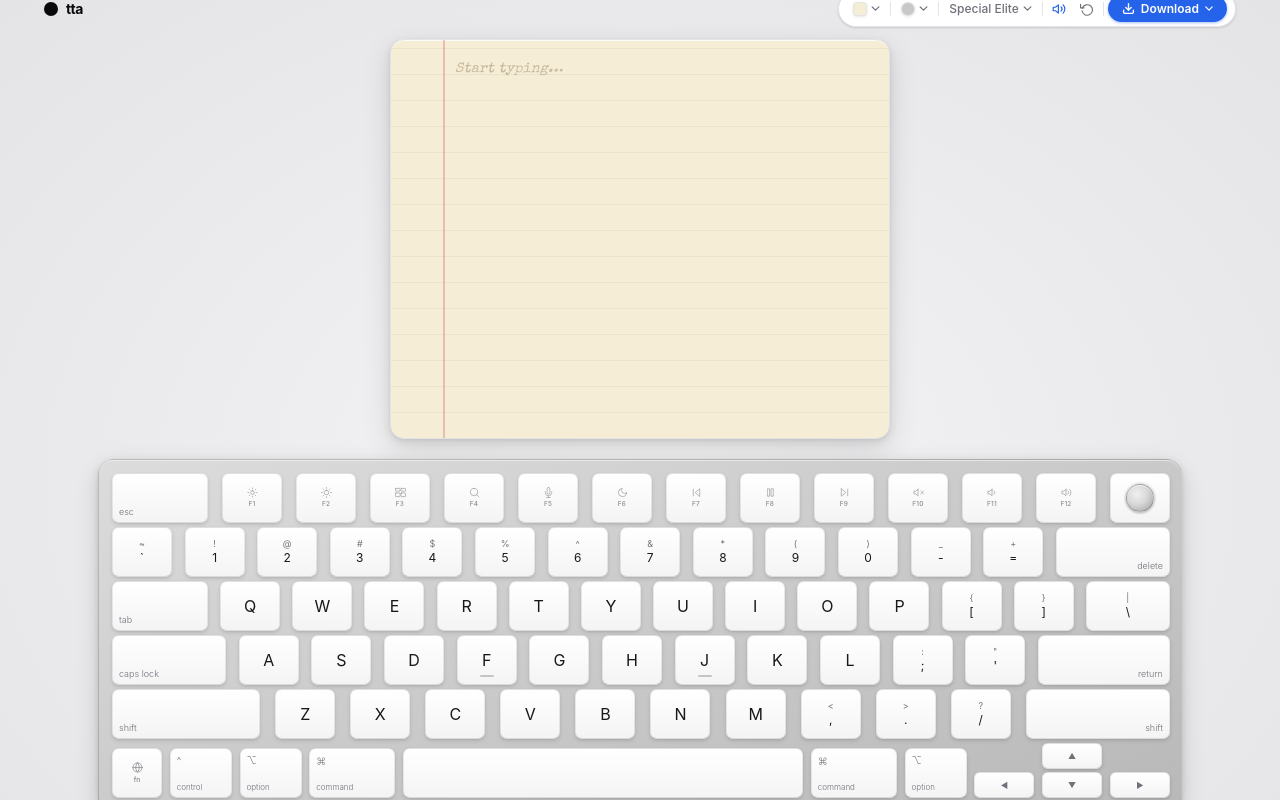
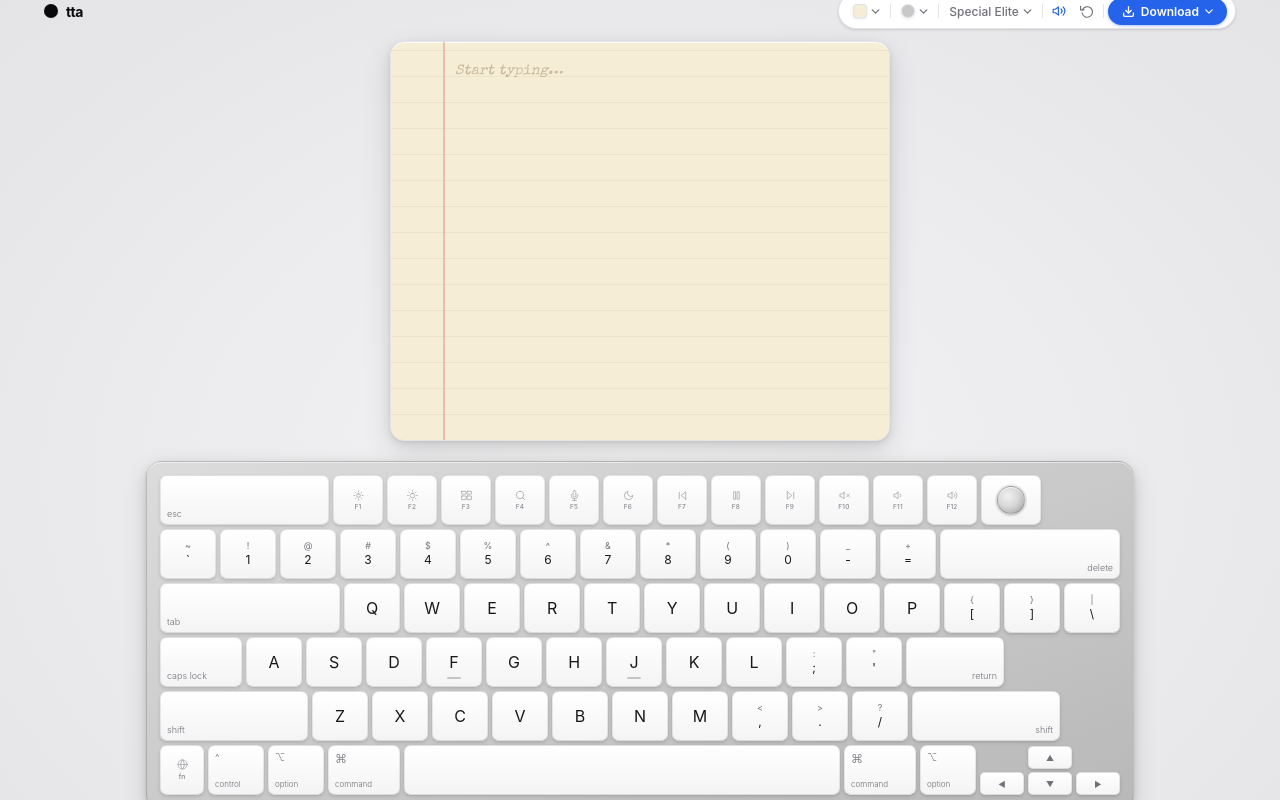
Before and after one commit to ttaiyegbusi/keyboard, a Next.js app: page / in a window 1280 px wide. Built offline with nearby package versions, Linux system fonts and the light colour scheme; a web font is replaced by a local one.

Commit message:
fix: exact key widths per row (all 960px), remove space-between, rich paper textures

```diff
--- a/src/app/globals.css
+++ b/src/app/globals.css
@@ -75,8 +75,8 @@
   --gap:         4px;
   --pad:        13px;
   --kbd-radius: 16px;
-  --inner-w:  1058px;
-  --shell-w:  1084px;
+  --inner-w:   960px;
+  --shell-w:   988px;
 
   /* SF Pro */
   --sf: -apple-system, BlinkMacSystemFont, "SF Pro Text",
@@ -320,15 +320,82 @@ button { background: none; border: none; cursor: pointer; font-family: inherit;
   font-weight: 600;
 }
 
-/* Thumbnail textures */
-.pt-cream    { background: #f5edd6; }
-.pt-white    { background: #f0f0f0; background-image: radial-gradient(circle,#d0d0d0 0.8px,transparent 0.8px); background-size: 5px 5px; }
-.pt-kraft    { background: #a0622a; background-image: repeating-linear-gradient(0deg,rgba(0,0,0,0.07) 0,rgba(0,0,0,0.07) 1px,transparent 1px,transparent 5px); }
-.pt-antique  { background: radial-gradient(ellipse at 40% 30%,#d4b483 0%,#c9a55a 40%,#b8934a 100%); }
-.pt-carton   { background: #b07a3a; background-image: repeating-linear-gradient(0deg,rgba(0,0,0,0.11) 0,rgba(0,0,0,0.11) 2px,transparent 2px,transparent 9px); }
-.pt-oilpaper { background: #e8dfc0; background-image: radial-gradient(ellipse at 65% 35%,rgba(160,130,80,0.28) 0%,transparent 55%); }
-.pt-notebook { background: #f8f9ff; background-image: repeating-linear-gradient(0deg,transparent,transparent 12px,#b0c8e8 12px,#b0c8e8 13px); background-position: 0 8px; }
-.pt-dots     { background: #fff0f5; background-image: radial-gradient(circle,#e8a0b8 1.2px,transparent 1.2px); background-size: 10px 10px; background-position: 5px 5px; }
+/* ── Paper thumbnail textures — rich, detailed, accurate ──────────
+   These must look like real paper so the user can identify each.
+───────────────────────────────────────────────────────────────────*/
+
+/* Cream — warm aged parchment with subtle horizontal grain lines */
+.pt-cream {
+  background: #f5edd6;
+  background-image:
+    repeating-linear-gradient(0deg,
+      transparent 0px, transparent 18px,
+      rgba(180,160,110,0.18) 18px, rgba(180,160,110,0.18) 19px
+    );
+}
+
+/* A4 White — clean white with fine dot grid pattern */
+.pt-white {
+  background: #f8f8f8;
+  background-image: radial-gradient(circle, #c8c8c8 0.9px, transparent 0.9px);
+  background-size: 7px 7px;
+  background-position: 3.5px 3.5px;
+}
+
+/* Brown Kraft — dark warm brown with cross-hatch texture */
+.pt-kraft {
+  background: #a05a28;
+  background-image:
+    repeating-linear-gradient(0deg, rgba(0,0,0,0.09) 0, rgba(0,0,0,0.09) 1px, transparent 1px, transparent 4px),
+    repeating-linear-gradient(90deg, rgba(0,0,0,0.05) 0, rgba(0,0,0,0.05) 1px, transparent 1px, transparent 8px);
+}
+
+/* Antique — golden radial gradient with visible warm glow */
+.pt-antique {
+  background: radial-gradient(ellipse at 38% 28%, #e8c870 0%, #c8a040 35%, #a87828 70%, #8a5810 100%);
+}
+
+/* Carton — warm brown with clear horizontal wood-grain stripes */
+.pt-carton {
+  background: #b07838;
+  background-image:
+    repeating-linear-gradient(0deg,
+      rgba(0,0,0,0.12) 0px, rgba(0,0,0,0.12) 2px,
+      rgba(255,255,255,0.04) 2px, rgba(255,255,255,0.04) 3px,
+      transparent 3px, transparent 10px
+    );
+}
+
+/* Oil Paper — translucent pale yellow with blotch stain */
+.pt-oilpaper {
+  background: #ede0b0;
+  background-image:
+    radial-gradient(ellipse at 65% 35%, rgba(160,130,60,0.35) 0%, transparent 52%),
+    radial-gradient(ellipse at 28% 72%, rgba(180,150,80,0.22) 0%, transparent 42%),
+    radial-gradient(ellipse at 50% 50%, rgba(200,170,100,0.08) 0%, transparent 70%);
+}
+
+/* Note Book — white with clear blue horizontal lines + red margin */
+.pt-notebook {
+  background: #f8f9ff;
+  background-image:
+    /* Red margin line at ~22% from left */
+    linear-gradient(90deg, transparent 22%, #e8a0a0 22%, #e8a0a0 calc(22% + 1.5px), transparent calc(22% + 1.5px)),
+    /* Blue ruled lines */
+    repeating-linear-gradient(0deg,
+      transparent 0px, transparent 14px,
+      #a8c0e8 14px, #a8c0e8 15px
+    );
+  background-position: 0 7px, 0 7px;
+}
+
+/* Dots — soft pink with visible dot grid */
+.pt-dots {
+  background: #fff2f6;
+  background-image: radial-gradient(circle, #e090a8 1.4px, transparent 1.4px);
+  background-size: 9px 9px;
+  background-position: 4.5px 4.5px;
+}
 
 
 /* ── 9. KEYBOARD COLOR PANEL ────────────────────────────────── */
@@ -501,7 +568,7 @@ button { background: none; border: none; cursor: pointer; font-family: inherit;
 .keyboard-grid { display: flex; flex-direction: column; gap: var(--gap); }
 .key-row {
   display: flex; gap: var(--gap); align-items: flex-end;
-  width: var(--inner-w); justify-content: space-between;
+
 }
 
 
@@ -538,18 +605,66 @@ button { background: none; border: none; cursor: pointer; font-family: inherit;
 }
 
 
-/* ── 17. KEY SIZES ──────────────────────────────────────────── */
-.k-std    { width:60px; }  .k-esc    { width:96px; }
-.k-tab    { width:96px; }  .k-caps   { width:114px; }
-.k-delete { width:114px; } .k-return { width:132px; }
-.k-shift-l{ width:148px; } .k-shift-r{ width:144px; }
-.k-mod    { width:62px; }  .k-mod-sm { width:50px; }
-.k-cmd    { width:86px; }  .k-space  { width:400px; }
-.k-fn     { width:60px; }  .k-pipe   { width:84px; }
-.k-knob-w { height:var(--key-h); display:flex; align-items:center; justify-content:center; flex-shrink:0; }
-.k-arrow  { width:60px; height:26px; border-radius:6px; }
-.k-arrow-ud { display:flex; flex-direction:column; gap:3px; align-self:flex-end; flex-shrink:0; }
+/* ── 17. KEY SIZES ──────────────────────────────────────────────
+   CRITICAL: Every row sums to exactly 960px with gap=4px.
+   No stretching — pure fixed widths. Gap is uniform everywhere.
+   Row verification:
+     fn:     169 + 12×50 + 139 + 13×4 = 960 ✓
+     num:    13×56 + 180 + 13×4 = 960 ✓
+     qwerty: 180 + 13×56 + 13×4 = 960 ✓
+     home:   82 + 13×56 + 98 + 13×4 = 960 ✓
+     shift:  148 + 11×56 + 148 + 12×4 = 960 ✓
+     bottom: 44+56+56+72+436+72+56+44+44+44 + 9×4 = 960 ✓
+───────────────────────────────────────────────────────────────*/
+.k-std     { width: 56px; }
+.k-fn      { width: 50px; }    /* fn row keys — narrower than letter keys */
+.k-esc     { width: 169px; }   /* ESC — wide, anchors left of fn row */
+.k-tab     { width: 180px; }
+.k-caps    { width: 82px; }
+.k-delete  { width: 180px; }
+.k-return  { width: 98px; }
+.k-shift-l { width: 148px; }
+.k-shift-r { width: 148px; }
+.k-mod     { width: 56px; }    /* ctrl, option */
+.k-mod-sm  { width: 44px; }    /* fn/globe */
+.k-cmd     { width: 72px; }    /* command */
+.k-space   { width: 436px; }
+.k-pipe    { width: 56px; }    /* backslash/pipe */
+.k-arrow   { width: 44px; height: 23px; border-radius: 5px; }
+.k-arrow-ud { display:flex; flex-direction:column; gap:3px; align-self:flex-end; flex-shrink:0; width:44px; }
 
+/* Touch ID — square key with circular sensor inset */
+.k-knob-w {
+  height: var(--key-h);
+  width: 139px;
+  border-radius: 7px;
+  background: linear-gradient(180deg, var(--key-face) 0%, var(--key-face-bot) 100%);
+  border: 1px solid rgba(0,0,0,0.08);
+  border-bottom: 1.5px solid rgba(0,0,0,0.14);
+  box-shadow:
+    0 1px 0 rgba(255,255,255,0.9) inset,
+    0 2px 4px rgba(0,0,0,0.10),
+    0 1px 2px rgba(0,0,0,0.06);
+  display: flex;
+  align-items: center;
+  justify-content: center;
+  flex-shrink: 0;
+  cursor: default;
+}
+
+/* The fingerprint sensor circle inside the Touch ID key */
+.knob {
+  width: 28px;
+  height: 28px;
+  border-radius: 999px;
+  background: radial-gradient(circle at 38% 35%,
+    #f0f0f0 0%, #d4d4d4 45%, #b8b8b8 75%, #a0a0a0 100%);
+  border: 1px solid rgba(0,0,0,0.16);
+  box-shadow:
+    0 1px 0 rgba(255,255,255,0.6) inset,
+    0 1px 3px rgba(0,0,0,0.20),
+    0 0 0 2px rgba(0,0,0,0.05);
+}
 
 /* ── 18. KEY LABELS — always dark text on white keys ─────────── */
 /* ── KEY LABELS — refined Apple-like typography ──────────────
--- a/src/components/Keyboard.tsx
+++ b/src/components/Keyboard.tsx
@@ -107,12 +107,14 @@ export function Keyboard({
             ))}
           </div>
 
-          {/* Row 6: Bottom modifiers */}
+          {/* Row 6: Bottom modifiers — exact Apple layout */}
           <div className="key-row key-row--bottom">
+
+            {/* fn/globe - k-mod-sm = 44px */}
             <div className="key k-mod-sm" onMouseDown={(e) => { e.preventDefault(); playClick(); }}>
               <div className="fn-globe-wrap">
                 <svg width="11" height="11" viewBox="0 0 24 24" fill="none"
-                  stroke="currentColor" strokeWidth={2} strokeLinecap="round" strokeLinejoin="round">
+                  stroke="currentColor" strokeWidth={1.5} strokeLinecap="round" strokeLinejoin="round">
                   <circle cx="12" cy="12" r="10"/>
                   <line x1="2" y1="12" x2="22" y2="12"/>
                   <path d="M12 2a15.3 15.3 0 0 1 4 10 15.3 15.3 0 0 1-4 10 15.3 15.3 0 0 1-4-10 15.3 15.3 0 0 1 4-10z"/>
@@ -121,67 +123,74 @@ export function Keyboard({
               </div>
             </div>
 
+            {/* control - k-mod = 56px */}
             <div className={`key k-mod ${ip("ControlLeft")||ip("ControlRight") ? "key--pressed":""}`}
               onMouseDown={(e) => { e.preventDefault(); playClick(); }}>
-              <span className="mod-sym">^</span>
+              <span className="mod-sym" style={{fontSize:"10px",top:"5px"}}>^</span>
               <span className="lbl-ml mod-sub">control</span>
             </div>
 
+            {/* option left - k-mod = 56px */}
             <div className={`key k-mod ${ip("AltLeft") ? "key--pressed":""}`}
               onMouseDown={(e) => { e.preventDefault(); playClick(); }}>
-              <span className="mod-sym">⌥</span>
+              <span className="mod-sym" style={{fontSize:"10px",top:"5px"}}>⌥</span>
               <span className="lbl-ml mod-sub">option</span>
             </div>
 
+            {/* command left - k-cmd = 72px */}
             <div className={`key k-cmd ${ip("MetaLeft") ? "key--pressed":""}`}
               onMouseDown={(e) => { e.preventDefault(); playClick(); }}>
-              <span className="mod-sym" style={{top:6}}>⌘</span>
+              <span className="mod-sym" style={{fontSize:"12px",top:"5px"}}>⌘</span>
               <span className="lbl-ml mod-sub">command</span>
             </div>
 
+            {/* Spacebar - k-space = 436px */}
             <div className={`key k-space ${ip("Space") ? "key--pressed":""}`}
               role="button" aria-label="Space"
               onMouseDown={(e) => { e.preventDefault(); playClick(); onKeyPress("Space"," "); }}
               onTouchStart={(e) => { e.preventDefault(); playClick(); onKeyPress("Space"," "); }} />
 
+            {/* command right - k-cmd = 72px */}
             <div className={`key k-cmd ${ip("MetaRight") ? "key--pressed":""}`}
               onMouseDown={(e) => { e.preventDefault(); playClick(); }}>
-              <span className="mod-sym" style={{top:6}}>⌘</span>
+              <span className="mod-sym" style={{fontSize:"12px",top:"5px"}}>⌘</span>
               <span className="lbl-ml mod-sub">command</span>
             </div>
 
+            {/* option right - k-mod = 56px */}
             <div className={`key k-mod ${ip("AltRight") ? "key--pressed":""}`}
               onMouseDown={(e) => { e.preventDefault(); playClick(); }}>
-              <span className="mod-sym">⌥</span>
+              <span className="mod-sym" style={{fontSize:"10px",top:"5px"}}>⌥</span>
               <span className="lbl-ml mod-sub">option</span>
             </div>
 
+            {/* Arrow cluster — left(44) + [up+down stacked(44)] + right(44) = 132 + 2×4gap */}
             <div className={`key k-arrow ${ip("ArrowLeft") ? "key--pressed":""}`}
-              role="button" style={{ alignSelf:"flex-end" }}
+              role="button" aria-label="◀" style={{ alignSelf:"flex-end" }}
               onMouseDown={(e) => { e.preventDefault(); playClick(); onKeyPress("ArrowLeft"); }}>
               <span className="arr-l">◀</span>
             </div>
 
             <div className="k-arrow-ud">
               <div className={`key k-arrow ${ip("ArrowUp") ? "key--pressed":""}`}
-                role="button"
+                role="button" aria-label="▲"
                 onMouseDown={(e) => { e.preventDefault(); playClick(); onKeyPress("ArrowUp"); }}>
                 <span className="arr-l">▲</span>
               </div>
               <div className={`key k-arrow ${ip("ArrowDown") ? "key--pressed":""}`}
-                role="button"
+                role="button" aria-label="▼"
                 onMouseDown={(e) => { e.preventDefault(); playClick(); onKeyPress("ArrowDown"); }}>
                 <span className="arr-l">▼</span>
               </div>
             </div>
 
             <div className={`key k-arrow ${ip("ArrowRight") ? "key--pressed":""}`}
-              role="button" style={{ alignSelf:"flex-end" }}
+              role="button" aria-label="▶" style={{ alignSelf:"flex-end" }}
               onMouseDown={(e) => { e.preventDefault(); playClick(); onKeyPress("ArrowRight"); }}>
               <span className="arr-l">▶</span>
             </div>
+
           </div>
-
         </div>
       </div>
     </div>
--- a/src/data/keyboard.ts
+++ b/src/data/keyboard.ts
@@ -92,7 +92,7 @@ export const ROW_QWERTY: KeyDef[] = [
   // Brackets are symbols → stacked layout
   { type: "char", code: "BracketLeft",  char: "[", shift: "{", sizeClass: "k-std" },
   { type: "char", code: "BracketRight", char: "]", shift: "}", sizeClass: "k-std" },
-  { type: "char", code: "Backslash",    char: "\\", shift: "|", sizeClass: "k-pipe" },
+  { type: "char", code: "Backslash",    char: "\\", shift: "|", sizeClass: "k-std" },
 ];
 
 export const ROW_HOME: KeyDef[] = [
```
